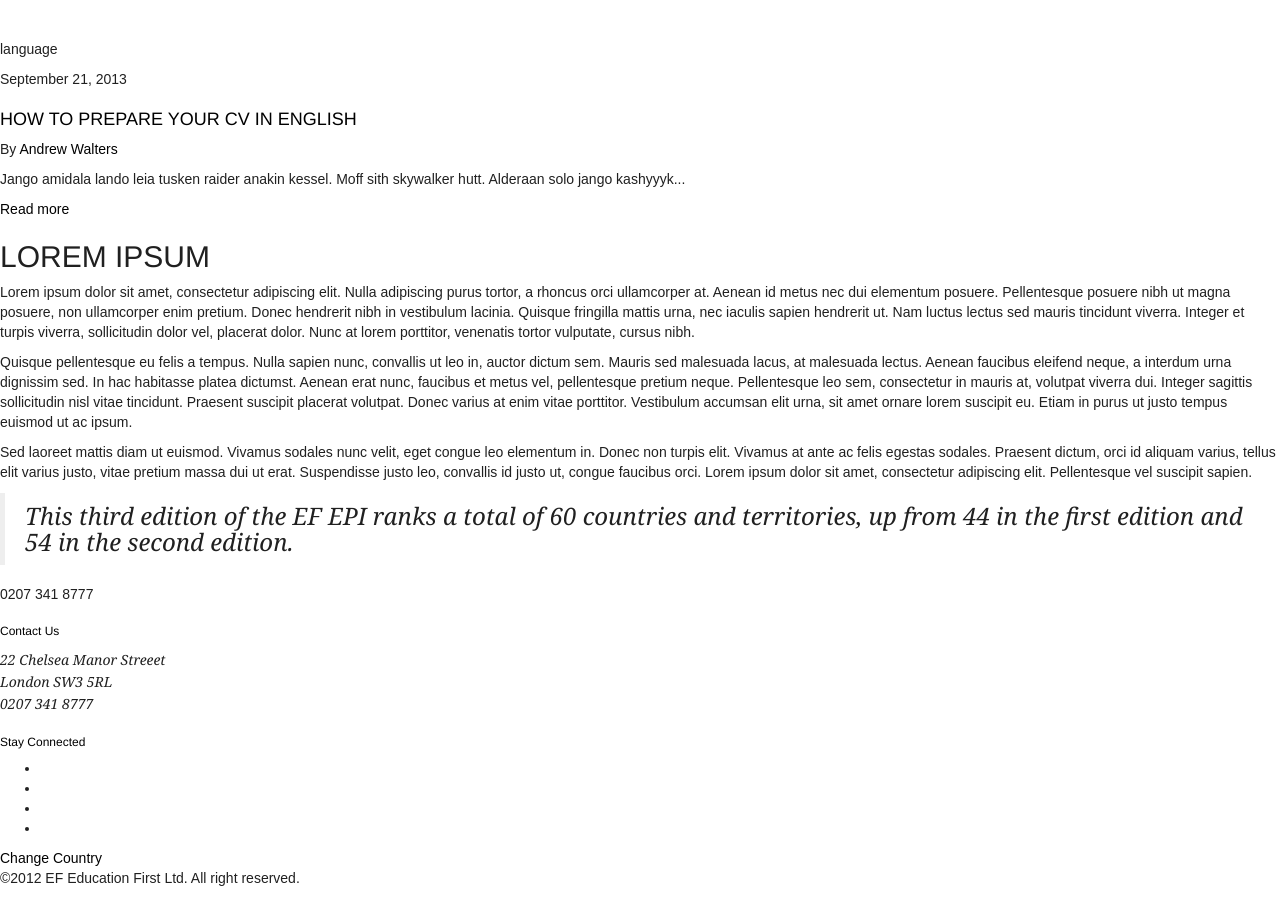
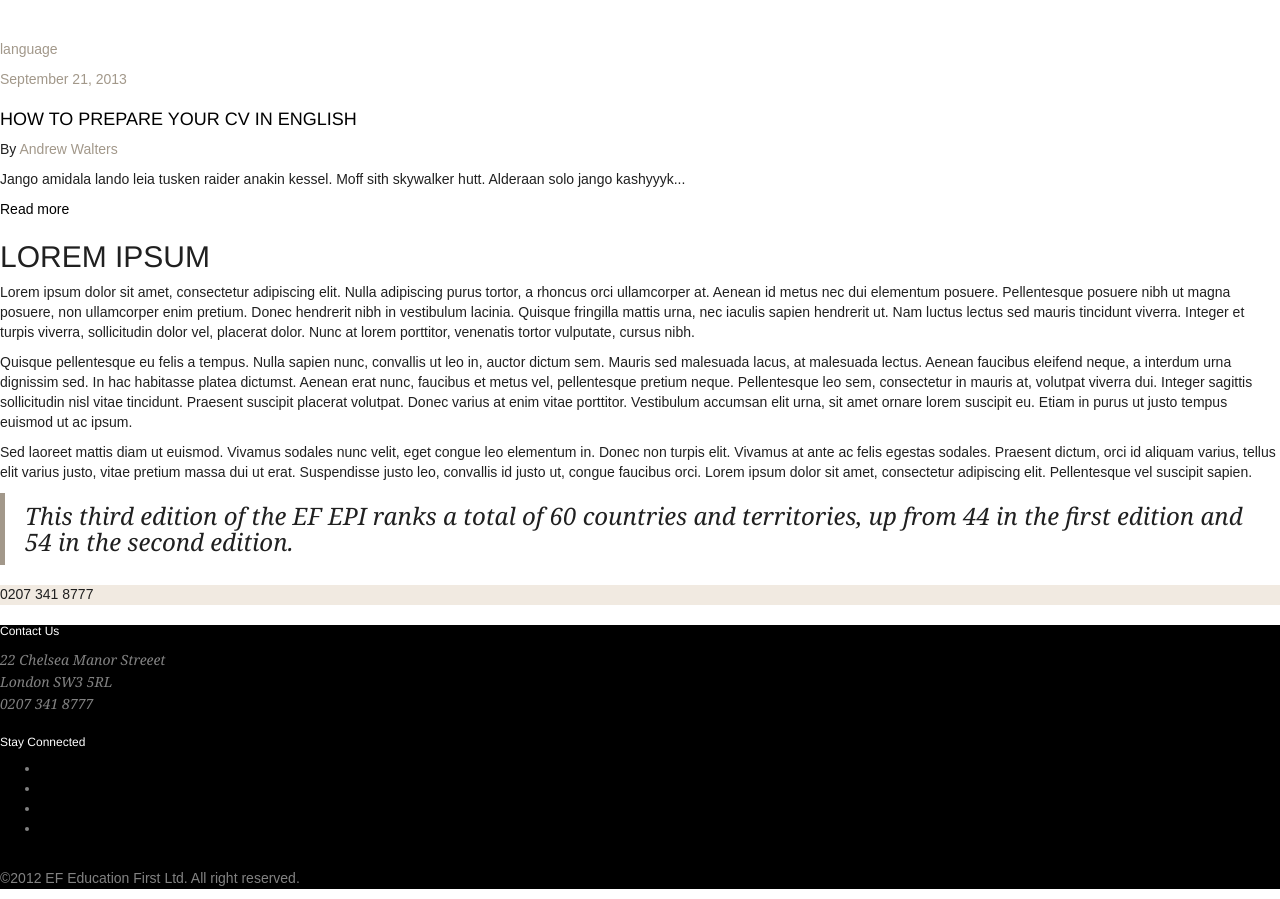
Before and after one commit to finnbuga/ef, a website: page index.html in a window 1280 px wide. Drawn offline with Linux system fonts and the light colour scheme.

Commit message:
More colours

```diff
--- a/index.html
+++ b/index.html
@@ -18,7 +18,7 @@
         <section id="slider" role="banner">
         </section>
 
-        <article id="featured">
+        <article id="featured" class="post">
             <img src="#" alt="">
             <header>
                 <p class="tags">language</p>
--- a/sass/_bootstrap-variables-override.scss
+++ b/sass/_bootstrap-variables-override.scss
@@ -15,12 +15,15 @@ $gray-dark:              lighten($gray-base, 20%) !default;   // #333
 $gray-dark:              #202020;
 $gray:                   lighten($gray-base, 33.5%) !default; // #555
 $gray-light:             lighten($gray-base, 46.7%) !default; // #777
+$gray-light:             #828282;
 $gray-lighter:           lighten($gray-base, 93.5%) !default; // #eee
+$gray-lighter:           #a2988a;
 
 $brand-primary:         darken(#428bca, 6.5%) !default; // #337ab7
 $brand-primary:         #000;
 $brand-success:         #5cb85c !default;
 $brand-info:            #5bc0de !default;
+$brand-info:            #f1eae1;
 $brand-warning:         #f0ad4e !default;
 $brand-danger:          #d9534f !default;
 
--- a/sass/efstyle.scss
+++ b/sass/efstyle.scss
@@ -9,6 +9,25 @@ h2 {
 }
 h3 {
     color: $brand-primary;
+}
+
+.post {
+    .tags,
+    .published,
+    .author a {
+        color: $gray-lighter;
+    }
+}
+#call-to-action {
+    background-color: $brand-info;
+}
+footer {
+    background-color: $brand-primary;
+    color: $gray-light;
+
+    h3 {
+        color: #FFF;
+    }
 }
 
 //== Typography
```
Also changed, not shown: static/css/efstyle.css, 1 other file.
